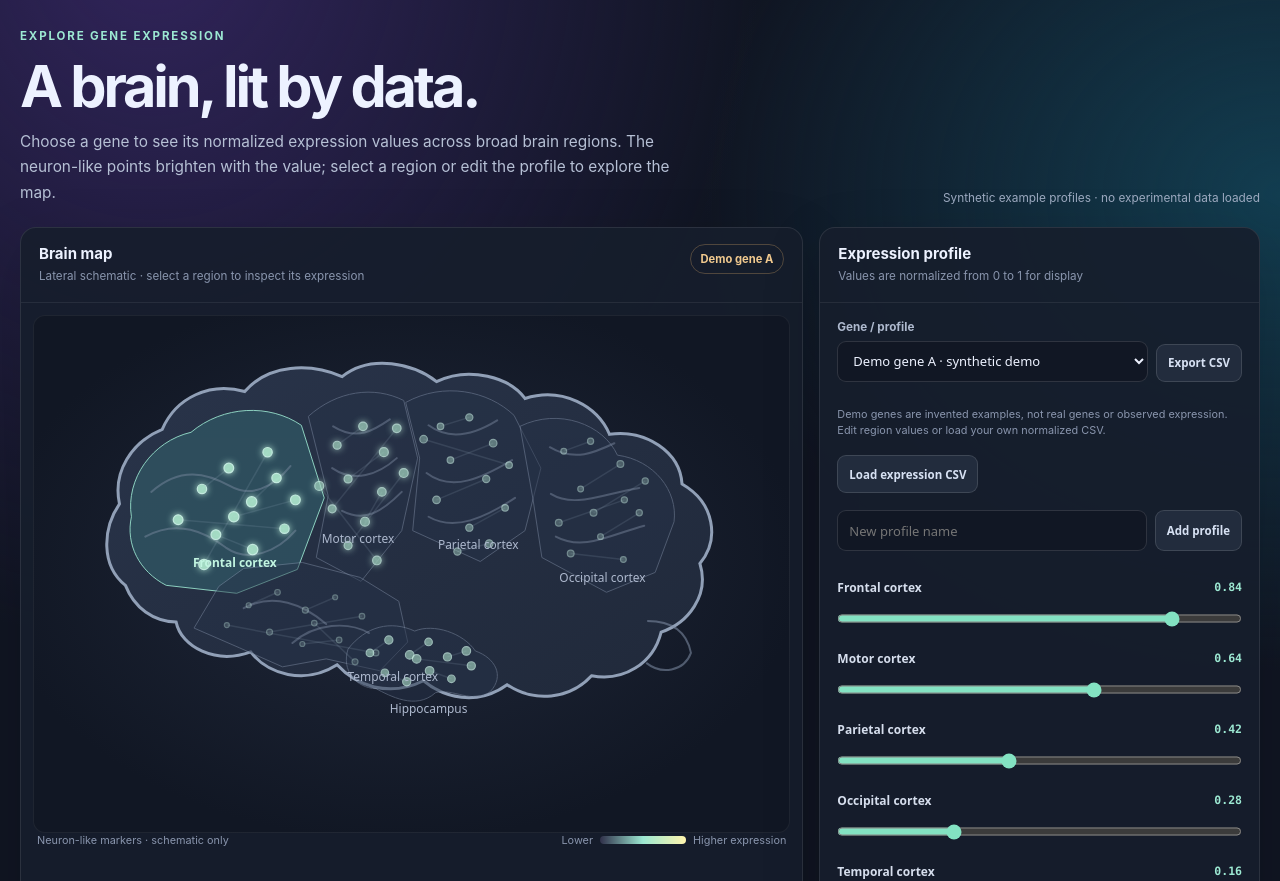
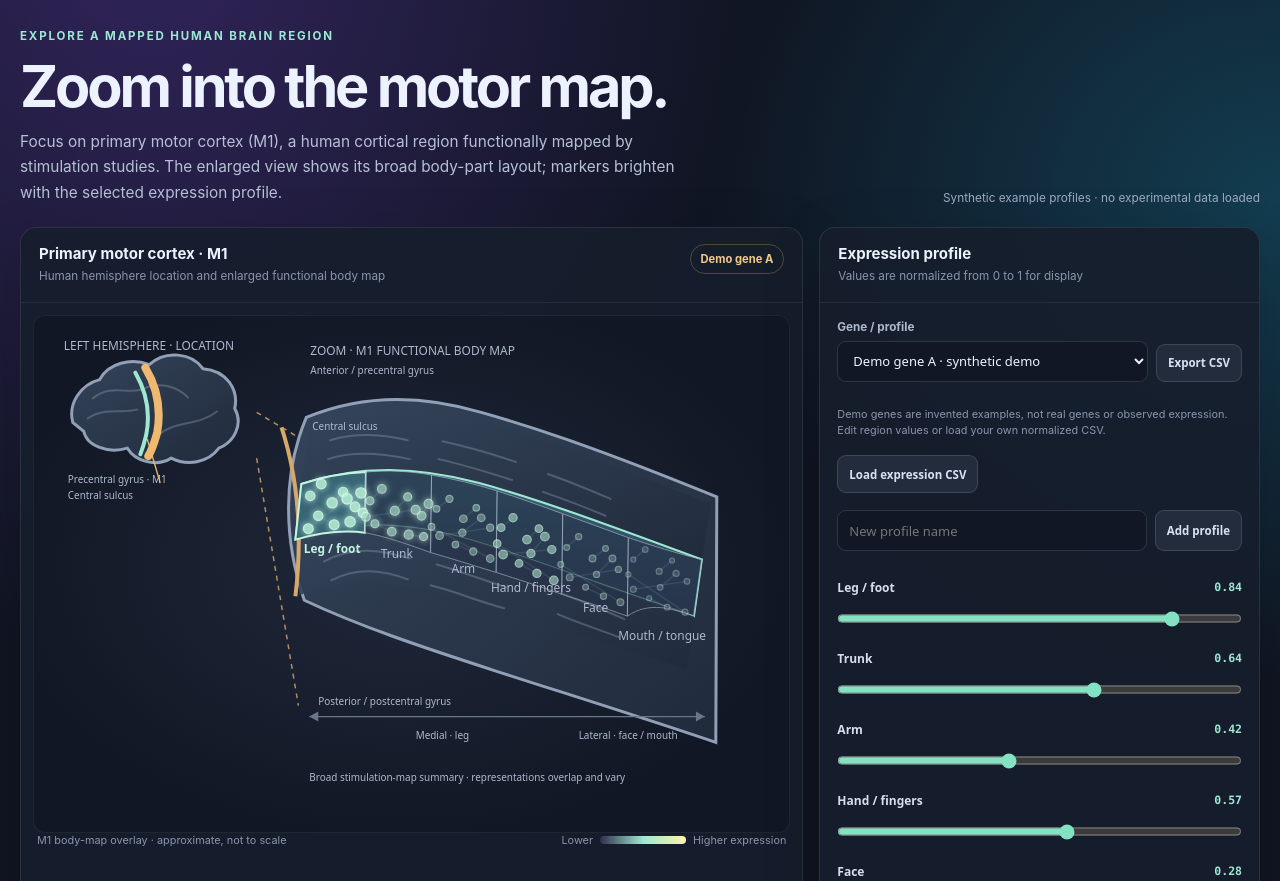
Before and after one commit to Git-Copilot/BrainCode, a plain HTML site: page index.html in a window 1280 px wide. Shown: the part 71-952 px from the top of the page. Drawn offline with Linux system fonts and the light colour scheme.

Commit message:
Focus expression atlas on mapped motor cortex

```diff
--- a/expression.js
+++ b/expression.js
@@ -1,17 +1,17 @@
 (() => {
   const REGIONS = [
-    { id: "frontal", label: "Frontal cortex", x: 202, y: 205 },
-    { id: "motor", label: "Motor cortex", x: 326, y: 180 },
-    { id: "parietal", label: "Parietal cortex", x: 447, y: 186 },
-    { id: "occipital", label: "Occipital cortex", x: 572, y: 220 },
-    { id: "temporal", label: "Temporal cortex", x: 361, y: 319 },
-    { id: "hippocampus", label: "Hippocampus", x: 397, y: 351 },
+    { id: "leg_foot", label: "Leg / foot", x: 300, y: 190 },
+    { id: "trunk", label: "Trunk", x: 365, y: 195 },
+    { id: "arm", label: "Arm", x: 432, y: 211 },
+    { id: "hand", label: "Hand / fingers", x: 500, y: 230 },
+    { id: "face", label: "Face", x: 565, y: 250 },
+    { id: "tongue", label: "Mouth / tongue", x: 632, y: 278 },
   ];
 
   const DEMO_DATA = [
-    ["Demo gene A", [0.84, 0.64, 0.42, 0.28, 0.16, 0.57]],
-    ["Demo gene B", [0.24, 0.38, 0.75, 0.63, 0.31, 0.48]],
-    ["Demo gene C", [0.33, 0.22, 0.46, 0.78, 0.88, 0.69]],
+    ["Demo gene A", [0.84, 0.64, 0.42, 0.57, 0.28, 0.16]],
+    ["Demo gene B", [0.24, 0.38, 0.75, 0.48, 0.63, 0.31]],
+    ["Demo gene C", [0.33, 0.22, 0.46, 0.69, 0.78, 0.88]],
   ].flatMap(([gene, values]) =>
     REGIONS.map((region, index) => ({
       gene,
@@ -69,6 +69,11 @@
       [region.id.toLowerCase(), region.id],
       [region.label.toLowerCase(), region.id],
     ]));
+    regionNames.set("leg", "leg_foot");
+    regionNames.set("foot", "leg_foot");
+    regionNames.set("hand", "hand");
+    regionNames.set("fingers", "hand");
+    regionNames.set("mouth", "tongue");
     if (records.length > 10001) throw Error("CSV may contain at most 10,000 expression rows.");
     const unique = new Set();
     return records.slice(1).map((values, index) => {
--- a/index.html
+++ b/index.html
@@ -41,14 +41,16 @@
       .card-head p { margin: 5px 0 0; color: #8995ad; font-size: .73rem; line-height: 1.5; }
       .brain-wrap { padding: 12px; }
       .brain-svg { display: block; width: 100%; height: auto; min-height: 390px; border: 1px solid #ffffff0f; border-radius: 12px; background: radial-gradient(ellipse at 48% 48%, #20283a 0, #111724 73%); }
-      .brain-outline { fill: url(#brainFill); stroke: #91a0b7; stroke-width: 3; }
+      .brain-outline { fill: url(#cortexFill); stroke: #91a0b7; stroke-width: 3; }
       .brain-fold { fill: none; stroke: #8390a7; stroke-width: 2; stroke-linecap: round; opacity: .43; }
-      .region-zone { fill: #263248; stroke: #8290a8; stroke-width: 1; opacity: .48; }
-      .region-zone.active { fill: #2f5160; stroke: #9ce8d2; opacity: .88; }
+      .region-zone { fill: #263248; stroke: #a7b3c5; stroke-width: 1; opacity: .63; }
+      .region-zone.active { fill: #396575; stroke: #c2f5e1; stroke-width: 2; opacity: 1; }
       .network-link { stroke: #a6bbce; stroke-width: 1.5; opacity: .14; }
       .network-node { stroke: #d8fff1; stroke-width: 1.2; transition: fill .2s ease, opacity .2s ease, filter .2s ease, r .2s ease; }
       .brain-label { fill: #aeb9ce; font: 12px ui-sans-serif, system-ui, sans-serif; pointer-events: none; }
       .brain-label.active { fill: #c2f5e1; font-weight: 700; }
+      .small-label { fill: #aeb9ce; font: 10px ui-sans-serif, system-ui, sans-serif; }
+      .callout { fill: none; stroke: #f0b970; stroke-width: 1.3; }
       .region-hit { fill: transparent; stroke: transparent; cursor: pointer; }
       .region-hit:focus-visible { stroke: #ffffff; stroke-width: 2; outline: none; }
       .brain-footer { display: flex; justify-content: space-between; gap: 12px; padding: 0 4px 4px; color: #8995ad; font-size: .68rem; }
@@ -102,57 +104,78 @@
       </header>
       <section class="hero">
         <div>
-          <div class="eyebrow">Explore gene expression</div>
-          <h1>A brain, lit by data.</h1>
-          <p class="intro">Choose a gene to see its normalized expression values across broad brain regions. The neuron-like points brighten with the value; select a region or edit the profile to explore the map.</p>
+          <div class="eyebrow">Explore a mapped human brain region</div>
+          <h1>Zoom into the motor map.</h1>
+          <p class="intro">Focus on primary motor cortex (M1), a human cortical region functionally mapped by stimulation studies. The enlarged view shows its broad body-part layout; markers brighten with the selected expression profile.</p>
         </div>
         <span id="dataset-label" class="dataset-label">Synthetic example profiles · no experimental data loaded</span>
       </section>
 
-      <section class="workspace" aria-label="Interactive gene expression atlas">
+      <section class="workspace" aria-label="Interactive primary motor cortex expression map">
         <article class="card" aria-labelledby="brain-title">
           <div class="card-head">
             <div>
-              <h2 id="brain-title">Brain map</h2>
-              <p>Lateral schematic · select a region to inspect its expression</p>
+              <h2 id="brain-title">Primary motor cortex · M1</h2>
+              <p>Human hemisphere location and enlarged functional body map</p>
             </div>
             <span id="map-gene" class="status-tag">Demo gene A</span>
           </div>
           <div class="brain-wrap">
             <svg id="brain" class="brain-svg" viewBox="0 0 760 520" role="img" aria-labelledby="svg-title svg-description">
-              <title id="svg-title">Illustrative lateral brain expression map</title>
-              <desc id="svg-description">A non-anatomical schematic with six broad regions. Neuron-like dots brighten according to the selected normalized expression values.</desc>
+              <title id="svg-title">Zoomed view of the human primary motor cortex</title>
+              <desc id="svg-description">A contextual left-hemisphere outline locates primary motor cortex on the precentral gyrus. An enlarged, illustrative functional map shows broad body-region locations from medial leg and foot toward lateral face and tongue. Functional subdivisions are approximate, variable, and overlapping.</desc>
               <defs>
-                <linearGradient id="brainFill" x1="0" y1="0" x2="1" y2="1">
-                  <stop offset="0" stop-color="#29344a"/>
-                  <stop offset="1" stop-color="#20293a"/>
+                <linearGradient id="cortexFill" x1="0" y1="0" x2="1" y2="1">
+                  <stop offset="0" stop-color="#34445a"/>
+                  <stop offset="1" stop-color="#202a3b"/>
+                </linearGradient>
+                <linearGradient id="m1Fill" x1="0" y1="0" x2="0" y2="1">
+                  <stop offset="0" stop-color="#396575"/>
+                  <stop offset="1" stop-color="#293a51"/>
                 </linearGradient>
                 <filter id="softGlow" x="-150%" y="-150%" width="400%" height="400%">
                   <feGaussianBlur stdDeviation="3.5" result="blur"/>
                   <feMerge><feMergeNode in="blur"/><feMergeNode in="SourceGraphic"/></feMerge>
                 </filter>
               </defs>
-              <path class="brain-outline" d="M92 271 C67 251 69 214 86 189 C79 157 98 127 129 114 C143 82 177 66 212 76 C236 48 278 47 310 61 C339 38 382 48 405 66 C438 50 479 62 494 83 C532 71 567 91 579 119 C616 114 650 137 652 169 C685 188 690 225 670 249 C680 281 658 309 631 318 C623 350 593 368 561 362 C539 386 503 389 476 371 C446 393 412 384 392 367 C357 384 324 372 305 351 C272 372 235 360 218 338 C183 351 148 333 143 308 C120 307 101 294 92 271 Z"/>
-              <path class="region-zone" data-zone="frontal" d="M98 202 C92 164 119 126 158 117 C190 90 237 88 269 110 L292 183 L265 255 L204 279 L133 271 C106 257 92 230 98 202 Z"/>
-              <path class="region-zone" data-zone="motor" d="M276 101 C305 75 342 70 372 85 L386 143 L370 216 L329 267 L284 243 L296 181 Z"/>
-              <path class="region-zone" data-zone="parietal" d="M374 87 C412 66 457 75 483 100 L510 153 L494 216 L449 247 L381 216 L388 143 Z"/>
-              <path class="region-zone" data-zone="occipital" d="M489 111 C528 92 573 109 587 140 C624 145 648 176 644 207 L625 258 L576 278 L511 243 L502 184 Z"/>
-              <path class="region-zone" data-zone="temporal" d="M186 272 L211 254 L270 248 L328 263 L367 287 L376 328 L348 357 L294 345 L250 353 L207 334 L161 314 Z"/>
-              <path class="region-zone" data-zone="hippocampus" d="M316 335 C334 312 359 306 383 317 C402 309 432 319 444 337 C464 344 474 362 459 378 C442 391 421 374 404 379 C384 397 358 382 344 375 C324 374 309 357 316 335 Z"/>
-              <path class="brain-fold" d="M118 177 C147 151 174 158 197 171 C218 183 240 173 258 151"/>
-              <path class="brain-fold" d="M112 222 C145 204 173 218 193 233 C216 249 245 237 263 216"/>
-              <path class="brain-fold" d="M301 111 C325 126 342 115 358 104 M300 153 C322 168 346 160 365 143 M310 196 C333 208 350 197 370 177"/>
-              <path class="brain-fold" d="M397 110 C420 127 445 118 466 105 M395 158 C421 178 452 162 481 145 M397 202 C423 217 454 203 484 183"/>
-              <path class="brain-fold" d="M519 132 C544 147 565 137 584 128 M520 179 C544 194 575 178 609 173 M525 222 C553 237 580 220 614 211"/>
-              <path class="brain-fold" d="M211 294 C241 278 271 290 294 310 M260 329 C283 309 316 307 337 319"/>
-              <path d="M617 307 C643 307 657 319 661 339 C654 358 631 361 616 349" fill="none" stroke="#8290a8" stroke-width="2" opacity=".55"/>
+              <text class="brain-label" x="30" y="34">LEFT HEMISPHERE · LOCATION</text>
+              <path class="brain-outline" d="M39 107 C34 88 47 69 66 64 C75 47 98 42 116 49 C132 34 159 37 170 53 C194 55 206 74 202 93 C211 109 201 127 186 133 C175 148 154 151 138 143 C122 153 101 145 94 133 C73 139 53 130 50 116 Z"/>
+              <path class="brain-fold" d="M59 83 C78 68 93 79 108 74 C126 65 144 71 155 82 M54 103 C73 91 89 99 104 94 M126 119 C143 105 165 111 184 96"/>
+              <path d="M112 52 C124 72 128 94 124 117 C121 128 118 136 115 141" fill="none" stroke="#f0b970" stroke-width="8" stroke-linecap="round"/>
+              <path d="M102 57 C113 76 117 98 113 119 C111 128 109 134 107 139" fill="none" stroke="#9ce8d2" stroke-width="4" stroke-linecap="round"/>
+              <text class="small-label" x="34" y="168">Precentral gyrus · M1</text>
+              <text class="small-label" x="34" y="184">Central sulcus</text>
+              <path class="callout" d="M114 124 L127 168"/>
+              <path d="M224 97 L266 122 M224 143 L266 392" fill="none" stroke="#f0b970" stroke-width="1.5" stroke-dasharray="5 5" opacity=".72"/>
+              <text class="brain-label" x="278" y="39">ZOOM · M1 FUNCTIONAL BODY MAP</text>
+              <text class="small-label" x="278" y="58">Anterior / precentral gyrus</text>
+              <path class="brain-outline" d="M274 102 C332 78 393 80 450 97 C510 114 574 136 687 182 L686 429 C600 400 532 379 464 357 C390 333 327 312 272 286 C251 225 250 159 274 102 Z"/>
+              <path d="M278 105 C338 83 395 88 451 105 C515 124 576 148 681 189 L672 245 C579 211 513 186 448 168 C387 152 329 149 269 169 Z" fill="url(#cortexFill)" opacity=".9"/>
+              <path d="M269 169 C329 149 387 152 448 168 C513 186 579 211 672 245 L664 302 C570 271 508 246 441 226 C376 207 320 205 263 225 Z" fill="url(#m1Fill)" stroke="#9ce8d2" stroke-width="2"/>
+              <path d="M263 225 C320 205 376 207 441 226 C508 246 570 271 664 302 L657 355 C564 327 499 303 433 285 C367 266 313 262 267 281 Z" fill="url(#cortexFill)" opacity=".88"/>
+              <path d="M249 112 C267 167 270 223 263 282" fill="none" stroke="#d7a86c" stroke-width="4"/>
+              <text class="small-label" x="280" y="115">Central sulcus</text>
+              <text class="small-label" x="286" y="391">Posterior / postcentral gyrus</text>
+              <path class="region-zone" data-zone="leg_foot" d="M269 169 C290 162 312 158 334 157 L333 218 C310 215 287 218 263 225 Z"/>
+              <path class="region-zone" data-zone="trunk" d="M334 157 C356 155 378 156 400 160 L399 238 C377 230 355 222 333 218 Z"/>
+              <path class="region-zone" data-zone="arm" d="M400 160 C422 164 444 169 466 176 L465 258 C442 251 420 244 399 238 Z"/>
+              <path class="region-zone" data-zone="hand" d="M466 176 C488 183 510 191 532 199 L531 280 C509 272 487 265 465 258 Z"/>
+              <path class="region-zone" data-zone="face" d="M532 199 C554 207 576 215 598 223 L597 302 C575 294 553 287 531 280 Z"/>
+              <path class="region-zone" data-zone="tongue" d="M598 223 C622 231 647 239 672 245 L664 302 C641 294 619 287 597 302 Z"/>
+              <path class="brain-fold" d="M298 125 C323 117 351 119 376 125 M296 144 C321 135 350 138 378 144 M411 126 C438 132 462 139 485 147 M407 144 C434 150 459 158 481 165 M517 159 C540 167 559 175 580 184 M512 177 C535 185 556 193 575 201"/>
+              <path class="brain-fold" d="M292 247 C320 231 349 235 378 244 M299 266 C326 252 352 256 376 265 M405 250 C429 257 451 265 475 273 M399 271 C424 277 449 288 473 294 M530 279 C551 287 574 296 594 305 M527 300 C547 309 568 315 588 323"/>
+              <path d="M277 403 H675" stroke="#69758b" stroke-width="1.3"/>
+              <path d="M277 403 l9 -5 v10 z M675 403 l-9 -5 v10 z" fill="#69758b"/>
+              <text class="small-label" x="384" y="426">Medial · leg</text>
+              <text class="small-label" x="548" y="426">Lateral · face / mouth</text>
+              <text class="small-label" x="277" y="468">Broad stimulation-map summary · representations overlap and vary</text>
               <g id="links" aria-hidden="true"></g>
               <g id="nodes" aria-hidden="true"></g>
               <g id="labels"></g>
-              <g id="hits" aria-label="Selectable brain regions"></g>
+              <g id="hits" aria-label="Selectable primary motor cortex body-map regions"></g>
             </svg>
             <div class="brain-footer">
-              <span>Neuron-like markers · schematic only</span>
+              <span>M1 body-map overlay · approximate, not to scale</span>
               <span class="legend"><span>Lower</span><span class="legend-bar" aria-hidden="true"></span><span>Higher expression</span></span>
             </div>
           </div>
@@ -188,8 +211,11 @@
         </aside>
       </section>
 
-      <p class="notice"><strong>Important:</strong> The brain shape, regions, neuron-like points, and built-in profiles are illustrative—not an anatomical atlas, cell-level map, or scientific measurement. Brightness only visualizes the normalized values shown at right; it does not predict where a gene is expressed in a real brain. Loaded values are displayed as supplied and are not uploaded.</p>
-      <footer><a href="https://github.com/Git-Copilot/BrainCode">BrainCode on GitHub</a> · Expression visualization prototype</footer>
+      <p class="notice"><strong>Important:</strong> The primary motor cortex body map summarizes classic human stimulation mapping; boundaries are broad, overlapping, and variable, not an individual atlas. Brightness only visualizes the normalized values shown at right. The demo profiles are invented and are not real gene-expression measurements; functional motor mapping does not itself measure gene expression. Loaded values are displayed as supplied and are not uploaded.</p>
+      <footer>
+        <a href="https://doi.org/10.1093/brain/60.4.389" target="_blank" rel="noopener noreferrer">Penfield &amp; Boldrey · human cortical stimulation maps</a>
+        · <a href="https://github.com/Git-Copilot/BrainCode">BrainCode on GitHub</a>
+      </footer>
     </main>
     <script src="expression.js"></script>
     <script>
@@ -204,7 +230,7 @@
         const demoGenes = new Set(DEMO_DATA.map(record => record.gene));
         const records = new Map();
         let currentGene = "Demo gene A";
-        let selectedRegion = "frontal";
+        let selectedRegion = "leg_foot";
         let isLoadedDataset = false;
 
         for (const record of DEMO_DATA) {
@@ -213,12 +239,12 @@
         }
 
         const neuronPositions = {
-          frontal: [[169,174],[196,153],[219,187],[244,163],[183,220],[220,235],[252,214],[145,205],[171,250],[235,137],[263,185],[201,202]],
-          motor: [[305,130],[331,111],[352,137],[316,164],[350,177],[333,207],[300,194],[365,113],[372,158],[316,231],[345,246],[287,171]],
-          parietal: [[409,111],[438,102],[462,128],[419,145],[455,164],[405,185],[474,193],[438,213],[392,124],[478,150],[426,237],[458,229]],
-          occipital: [[533,136],[560,126],[590,149],[550,174],[594,185],[528,208],[570,222],[609,198],[540,239],[593,245],[615,166],[563,198]],
-          temporal: [[216,291],[245,278],[273,296],[303,283],[330,302],[237,318],[270,330],[307,326],[344,339],[194,311],[282,309],[323,348]],
-          hippocampus: [[338,339],[357,326],[378,341],[397,328],[416,343],[435,337],[353,359],[375,368],[398,357],[420,365],[440,352],[385,345]],
+          leg_foot: [[278,181],[289,169],[300,188],[311,177],[323,192],[329,178],[286,201],[302,210],[318,207],[331,198],[276,214],[315,184]],
+          trunk: [[338,186],[350,174],[363,196],[376,182],[390,201],[397,189],[343,209],[360,217],[377,220],[392,222],[334,202],[384,195]],
+          arm: [[405,194],[418,184],[432,204],[445,193],[459,213],[408,221],[424,230],[442,237],[459,244],[400,212],[431,218],[450,203]],
+          hand: [[470,213],[482,203],[496,225],[508,214],[521,235],[472,240],[488,249],[506,259],[523,266],[466,229],[500,239],[514,222]],
+          face: [[536,233],[548,222],[562,244],[575,234],[588,255],[539,263],[555,273],[573,282],[590,288],[530,250],[566,260],[582,244]],
+          tongue: [[603,245],[615,235],[629,257],[642,246],[657,267],[603,275],[619,284],[637,293],[655,298],[598,260],[630,273],[646,259]],
         };
 
         function htmlEscape(text) {
@@ -297,8 +323,8 @@
               class: "region-hit",
               cx: region.x,
               cy: region.y,
-              rx: region.id === "hippocampus" ? 65 : 62,
-              ry: region.id === "hippocampus" ? 50 : 63,
+              rx: 46,
+              ry: 52,
               tabindex: "0",
               role: "button",
               "aria-label": `${region.label}, normalized expression ${value.toFixed(2)}`,
@@ -314,7 +340,7 @@
           }
           document.querySelector("#map-gene").textContent = currentGene;
           document.querySelector("#svg-description").textContent =
-            `An illustrative brain schematic. ${currentGene} expression values are visualized in six broad regions; markers brighten with normalized values.`;
+            `A zoomed human primary motor cortex map. ${currentGene} expression values are visualized across the broad medial-to-lateral leg, trunk, arm, hand, face, and tongue representation. Markers brighten with normalized values.`;
         }
 
         function renderControls() {
@@ -351,7 +377,7 @@
           const value = profile?.get(selectedRegion) ?? 0;
           selectedRegionCard.innerHTML =
             `<div class="selected-name">${htmlEscape(region.label)}<span>${value.toFixed(2)}</span></div>` +
-            `<p class="selected-copy">Normalized expression value for ${htmlEscape(currentGene)}. This region and its points are schematic, not cell-level coordinates.</p>`;
+            `<p class="selected-copy">Normalized expression value for ${htmlEscape(currentGene)}. Broad M1 body-map location only; not a precise or individual cortical boundary.</p>`;
         }
 
         function selectRegion(regionId) {
@@ -381,7 +407,7 @@
 
         geneSelect.addEventListener("change", () => {
           currentGene = geneSelect.value;
-          selectedRegion = "frontal";
+          selectedRegion = "leg_foot";
           message.textContent = "";
           renderAll();
         });
@@ -425,7 +451,7 @@
               records.set(gene, values);
             }
             currentGene = grouped.keys().next().value;
-            selectedRegion = "frontal";
+            selectedRegion = "leg_foot";
             isLoadedDataset = true;
             updateGeneOptions();
             renderAll();
```
Also changed, not shown: test_expression.js (+13 -9 lines), 1 other file.
